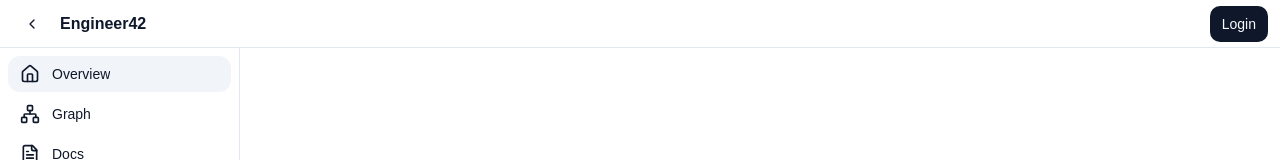
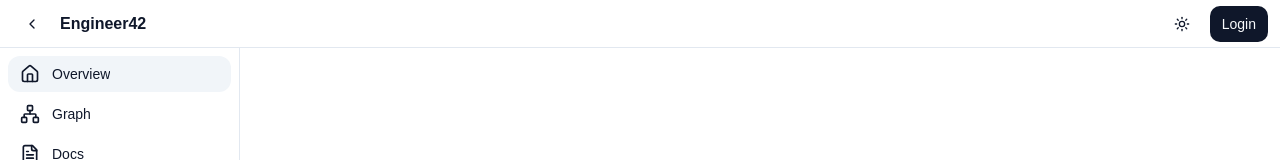
Before and after one commit to engineer42AI/beta, a Next.js app: page / in a window 1280 px wide. Shown: the top 160 px of the page. Built offline with nearby package versions, Linux system fonts and the light colour scheme; no server answers.

Commit message:
added Light / Dark / System transition button with sun/moon near the user menu - top right

```diff
--- a/package.json
+++ b/package.json
@@ -20,6 +20,7 @@
     "clsx": "^2.1.1",
     "lucide-react": "^0.539.0",
     "next": "15.4.6",
+    "next-themes": "^0.4.6",
     "react": "19.1.0",
     "react-dom": "19.1.0",
     "react-resizable-panels": "^3.0.4",
--- a/src/app/globals.css
+++ b/src/app/globals.css
@@ -80,3 +80,11 @@ body {
 }
 * { box-sizing: border-box; padding: 0; margin: 0; }
 a { color: inherit; text-decoration: none; }
+
+@layer base {
+  * {
+    transition-property: color, background-color, border-color, fill, stroke;
+    transition-duration: 150ms;
+    transition-timing-function: cubic-bezier(0.4, 0, 0.2, 1);
+  }
+}
--- a/src/app/layout.tsx
+++ b/src/app/layout.tsx
@@ -1,21 +1,20 @@
 import type { Metadata } from "next";
 import "./globals.css";
 import AppShell from "@/components/app-shell";
+import { ThemeProvider } from "@/components/theme-provider";
 
 export const metadata: Metadata = {
   title: "Engineer42 UI",
   description: "shadcn sidebar + React Flow skeleton",
 };
 
-export default function RootLayout({
-  children,
-}: {
-  children: React.ReactNode;
-}) {
+export default function RootLayout({ children }: { children: React.ReactNode }) {
   return (
-    <html lang="en">
+    <html lang="en" suppressHydrationWarning>
       <body>
-        <AppShell>{children}</AppShell>
+        <ThemeProvider>
+          <AppShell>{children}</AppShell>
+        </ThemeProvider>
       </body>
     </html>
   );
--- a/src/components/app-shell.tsx
+++ b/src/components/app-shell.tsx
@@ -2,6 +2,8 @@
 
 import { useUser } from "@/hooks/useUser";
 import { UserMenu } from "@/components/user-menu";
+
+import { ModeToggle } from "@/components/mode-toggle";
 
 import { useState } from "react";
 import Link from "next/link";
@@ -90,6 +92,7 @@ export default function AppShell({ children }: { children: React.ReactNode }) {
         <div className="font-semibold">Engineer42</div>
 
         <div className="ml-auto flex items-center gap-2">
+          <ModeToggle />
           <UserMenu />
         </div>
       </header>
--- /dev/null
+++ b/src/components/mode-toggle.tsx
@@ -0,0 +1,36 @@
+"use client";
+
+import { useTheme } from "next-themes";
+import { Button } from "@/components/ui/button";
+import { Sun, Moon, Laptop } from "lucide-react";
+import {
+  DropdownMenu, DropdownMenuContent, DropdownMenuItem,
+  DropdownMenuTrigger,
+} from "@/components/ui/dropdown-menu";
+
+export function ModeToggle() {
+  const { setTheme, theme } = useTheme();
+
+  return (
+    <DropdownMenu>
+      <DropdownMenuTrigger asChild>
+        <Button variant="ghost" size="icon" aria-label="Toggle theme">
+          {/* icon swaps based on current theme */}
+          <Sun className="h-5 w-5 rotate-0 scale-100 transition-all dark:-rotate-90 dark:scale-0" />
+          <Moon className="absolute h-5 w-5 rotate-90 scale-0 transition-all dark:rotate-0 dark:scale-100" />
+        </Button>
+      </DropdownMenuTrigger>
+      <DropdownMenuContent align="end" className="w-36">
+        <DropdownMenuItem onClick={() => setTheme("light")}>
+          <Sun className="h-4 w-4 mr-2" /> Light
+        </DropdownMenuItem>
+        <DropdownMenuItem onClick={() => setTheme("dark")}>
+          <Moon className="h-4 w-4 mr-2" /> Dark
+        </DropdownMenuItem>
+        <DropdownMenuItem onClick={() => setTheme("system")}>
+          <Laptop className="h-4 w-4 mr-2" /> System
+        </DropdownMenuItem>
+      </DropdownMenuContent>
+    </DropdownMenu>
+  );
+}
--- /dev/null
+++ b/src/components/theme-provider.tsx
@@ -0,0 +1,17 @@
+"use client";
+
+import * as React from "react";
+import { ThemeProvider as NextThemesProvider } from "next-themes";
+
+export function ThemeProvider({ children }: { children: React.ReactNode }) {
+  return (
+    <NextThemesProvider
+      attribute="class"              // toggles 'class' on <html>
+      defaultTheme="system"          // light/dark based on OS by default
+      enableSystem
+      disableTransitionOnChange      // avoids flash when switching
+    >
+      {children}
+    </NextThemesProvider>
+  );
+}
```
Also changed, not shown: 1 other file (tests, documents, lock files or other folders).
